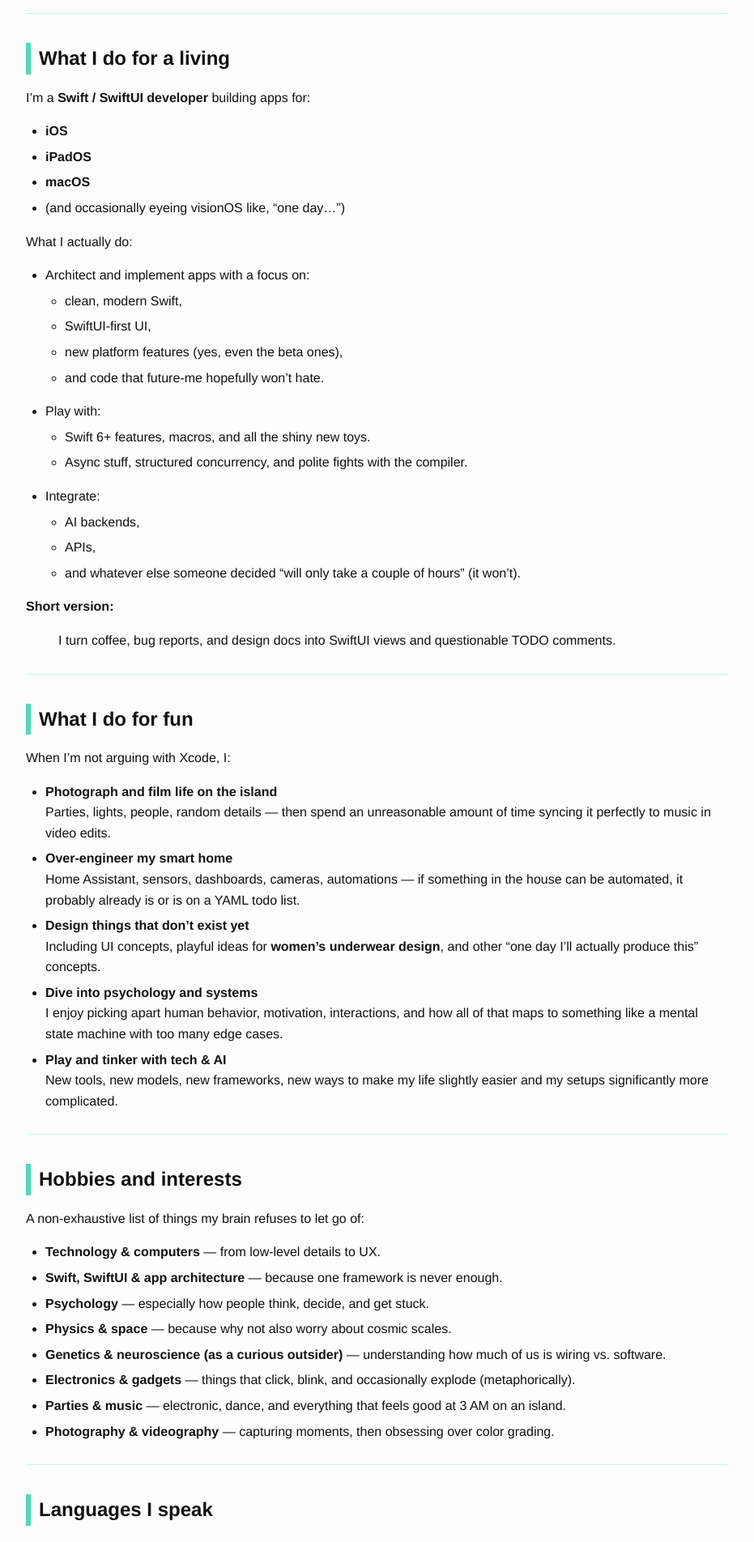
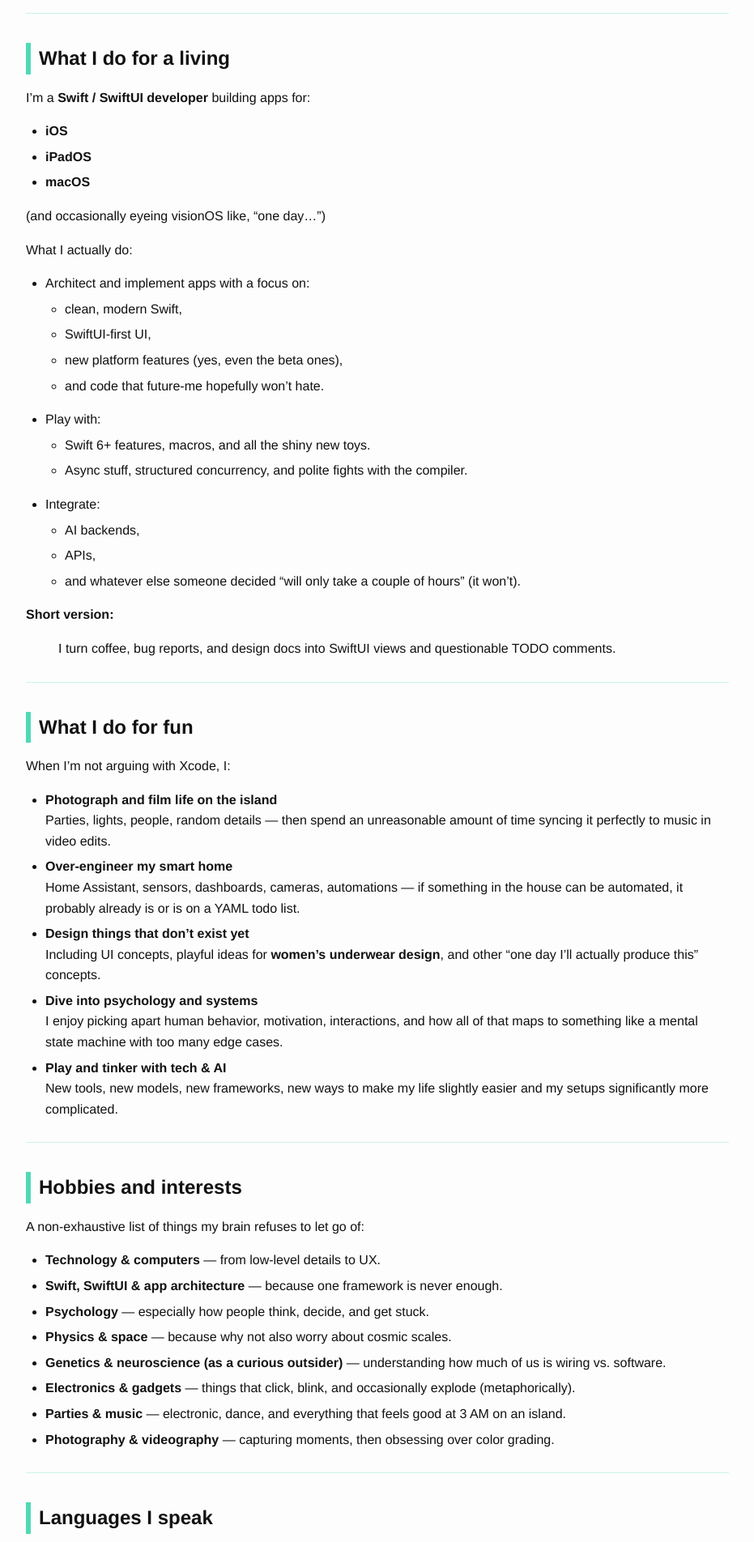
Before and after one commit to qizh/taxiboatdriver.com, a Jekyll site: the page local-preview.html, which Jekyll copies as it is, in a window 1280 px wide. Shown: the part 1143-3047 px from the top of the page at 81% size, without its empty margins (174-1105 px from the left). Built offline with Jekyll 4.4.1, drawn with Linux system fonts in a browser that asks for light colours.

Commit message:
Apply suggestions from code review
Co-authored-by: Copilot <175728472+Copilot@users.noreply.github.com>

```diff
--- a/local-preview.html
+++ b/local-preview.html
@@ -159,8 +159,8 @@ code, tt {
       <li><strong>iOS</strong></li>
       <li><strong>iPadOS</strong></li>
       <li><strong>macOS</strong></li>
-      <li>(and occasionally eyeing visionOS like, “one day…”)</li>
     </ul>
+    <p>(and occasionally eyeing visionOS like, “one day…”) </p>
     <p>What I actually do:</p>
     <ul>
       <li>Architect and implement apps with a focus on:
```
